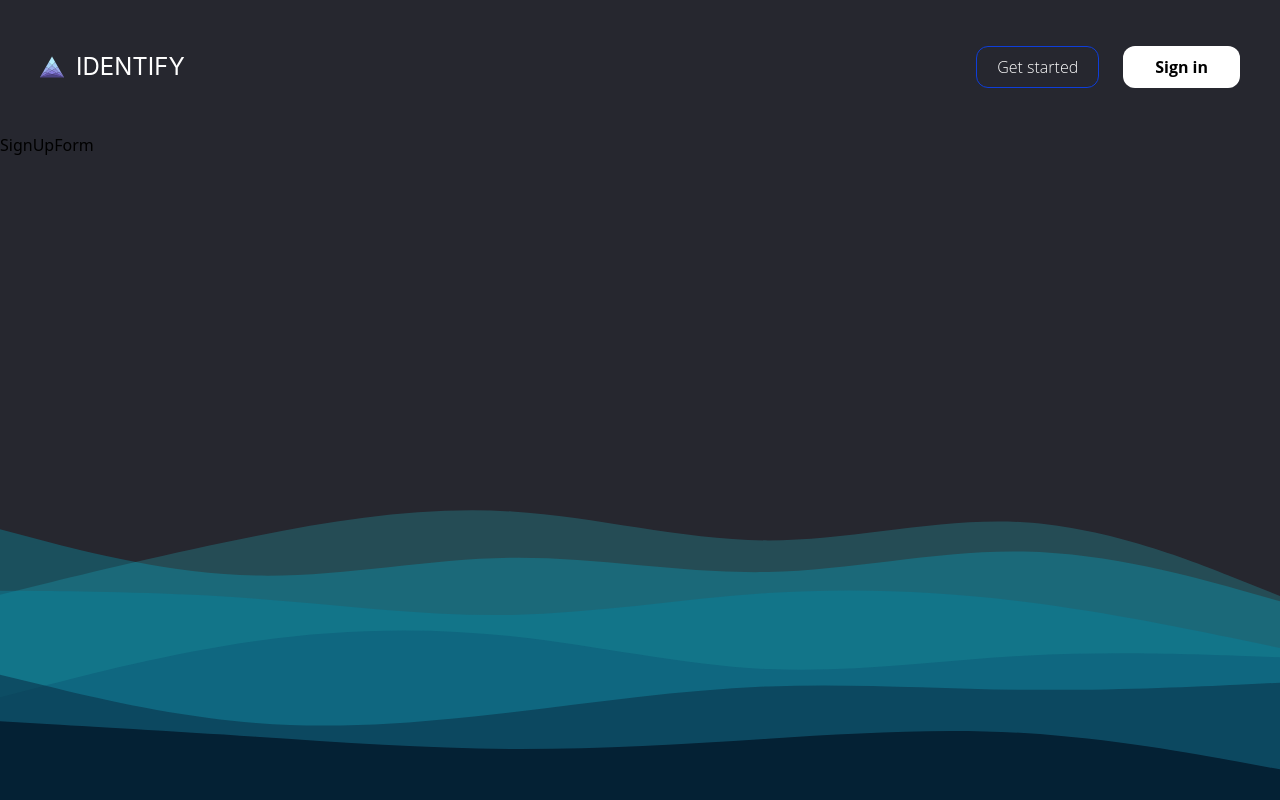
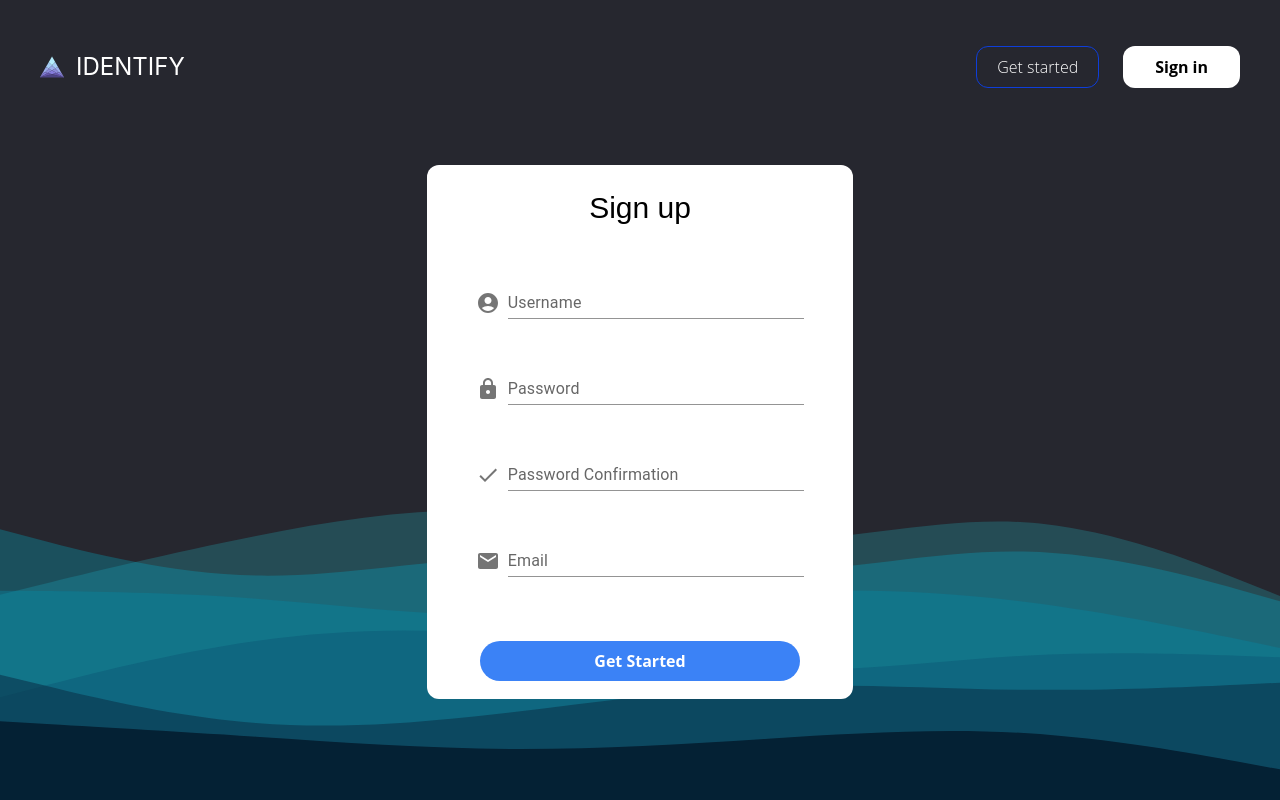
Before and after one commit to KazutoMartin/IDentify, a React (Create React App) app in the folder front/identify/: page /sign-up in a window 1280 px wide. Built offline with nearby package versions, Linux system fonts and the light colour scheme.

Commit message:
signup page created completely

```diff
--- a/front/identify/src/components/SignInForm.jsx
+++ b/front/identify/src/components/SignInForm.jsx
@@ -16,7 +16,7 @@ function SignInForm() {
   animate={{ x: 0, opacity: 1, scale: 1, y:0 }}
   transition={{ ease: "backInOut", duration: 2 }}
   className="flex mx-auto bg-white w-1/3 h-1/2 rounded-xl justify-center flex-col sml:w-2/3 mt-20 z-50">
-    <div className="w-full h-1/3 flex justify-center items-center"><h1 className="font-signfont text-4xl mdl:text-2xl">Login</h1></div>
+    <div className="w-full h-1/3 flex justify-center items-center"><h1 className="font-signfont text-3xl mdl:text-2xl">Login</h1></div>
     <div className="w-full h-1/3 flex justify-center items-center">
     <Box sx={{ display: 'flex', alignItems: 'flex-end', width: '77%'}}>
         <AccountCircle sx={{ color: 'action.active', mr: 1, my: 0.5}} />
@@ -26,7 +26,7 @@ function SignInForm() {
     <div className="w-full h-1/3 flex justify-center items-center">
     <Box sx={{ display: 'flex', alignItems: 'flex-end', width: '77%'}}>
         <LockIcon sx={{ color: 'action.active', mr: 1, my: 0.5}} />
-        <TextField id="input-with-sx" label="Password" variant="standard" sx={{width:1}}/>
+        <TextField id="input-with-sx" type="password" label="Password" variant="standard" sx={{width:1}}/>
       </Box>
     </div>
     <div className="w-full h-1/6 flex justify-end">
--- a/front/identify/src/components/SignUpForm.jsx
+++ b/front/identify/src/components/SignUpForm.jsx
@@ -1,7 +1,55 @@
 import React from "react";
+import Box from '@mui/material/Box';
+import Input from '@mui/material/Input';
+import InputLabel from '@mui/material/InputLabel';
+import InputAdornment from '@mui/material/InputAdornment';
+import FormControl from '@mui/material/FormControl';
+import TextField from '@mui/material/TextField';
+import AccountCircle from '@mui/icons-material/AccountCircle';
+import LockIcon from '@mui/icons-material/Lock';
+import { motion } from "framer-motion";
+import EmailIcon from '@mui/icons-material/Email';
+import CheckIcon from '@mui/icons-material/Check';
 
 function SignUpForm() {
-  return <div>SignUpForm</div>;
+  return (
+    <motion.div
+    initial={{ x: 0, opacity: 0, scale: 0.7, y: -500 }}
+    animate={{ x: 0, opacity: 1, scale: 1, y:0 }}
+    transition={{ ease: "backInOut", duration: 2 }}
+    className="flex mx-auto bg-white w-1/3 h-2/3 rounded-xl justify-center flex-col sml:w-5/6 sml:mt-5 mt-8 z-50">
+      <div className="w-full h-1/3 flex justify-center items-center"><h1 className="font-signfont text-3xl mdl:text-2xl">Sign up</h1></div>
+      <div className="w-full h-1/3 flex justify-center items-center">
+      <Box sx={{ display: 'flex', alignItems: 'flex-end', width: '77%'}}>
+          <AccountCircle sx={{ color: 'action.active', mr: 1, my: 0.5}} />
+          <TextField id="input-with-sx" label="Username" variant="standard" sx={{width:1}}/>
+        </Box>
+      </div>
+      <div className="w-full h-1/3 flex justify-center items-center">
+      <Box sx={{ display: 'flex', alignItems: 'flex-end', width: '77%'}}>
+          <LockIcon sx={{ color: 'action.active', mr: 1, my: 0.5}} />
+          <TextField id="input-with-sx" type="password" label="Password" variant="standard" sx={{width:1}}/>
+        </Box>
+      </div>
+      <div className="w-full h-1/3 flex justify-center items-center">
+    <Box sx={{ display: 'flex', alignItems: 'flex-end', width: '77%'}}>
+        <CheckIcon sx={{ color: 'action.active', mr: 1, my: 0.5}} />
+        <TextField id="input-with-sx" type="password" label="Password Confirmation" variant="standard" sx={{width:1}}/>
+      </Box>
+    </div>
+    <div className="w-full h-1/3 flex justify-center items-center">
+    <Box sx={{ display: 'flex', alignItems: 'flex-end', width: '77%'}}>
+        <EmailIcon sx={{ color: 'action.active', mr: 1, my: 0.5}} />
+        <TextField id="input-with-sx" label="Email" variant="standard" sx={{width:1}}/>
+      </Box>
+    </div>
+      <div className="w-full h-1/6 flex justify-end"></div>
+      <div className="w-full h-1/6 flex justify-center items-center mb-4">
+      <button className="bg-blue-500 hover:bg-blue-700 text-white font-bold py-2 px-4 rounded-full w-3/4">
+    Get Started
+  </button>
+      </div>
+    </motion.div>);
 }
 
 export default SignUpForm;
```
